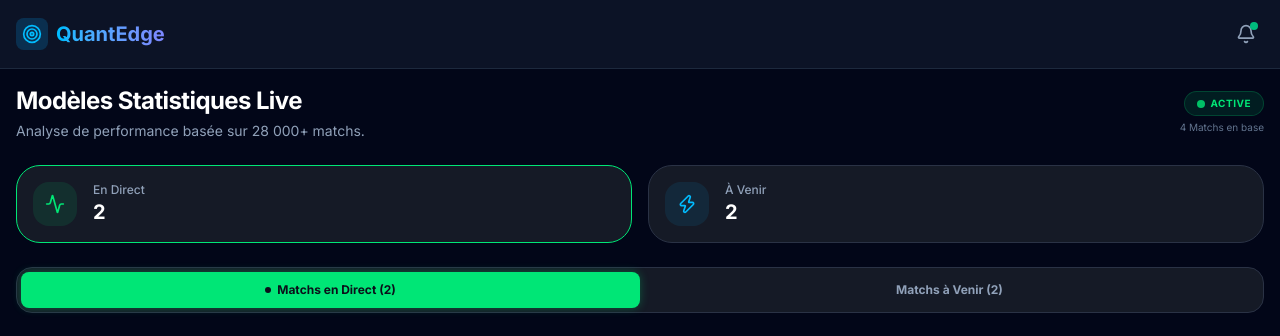
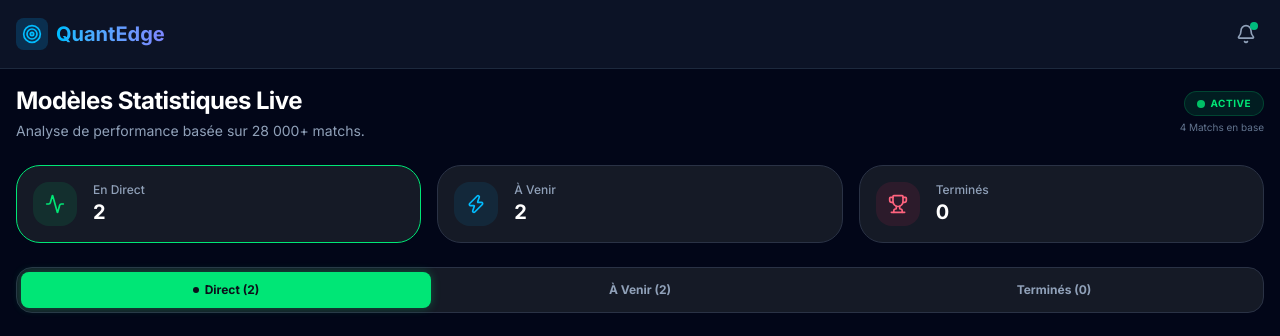
Before and after one commit to monsieurmeteo/apk-tennis, a Next.js app in the folder tennis-app/: page / in a window 1280 px wide. Shown: the top 336 px of the page. Built offline with nearby package versions, Linux system fonts and the light colour scheme; no server answers; the database is empty.

Commit message:
feat(frontend): add dedicated Terminés tab and grid stats card to display completed matches in their own clean category

```diff
--- a/tennis-app/src/app/page.tsx
+++ b/tennis-app/src/app/page.tsx
@@ -1,7 +1,7 @@
 'use client';
 
 import React, { useEffect, useState } from 'react';
-import { Target, Activity, Zap, Play, Search, Filter, Star } from 'lucide-react';
+import { Target, Activity, Zap, Play, Search, Filter, Star, Trophy } from 'lucide-react';
 import { MatchCard } from '../components/dashboard/MatchCard';
 
 interface MatchData {
@@ -19,7 +19,7 @@ export default function Dashboard() {
   const [matches, setMatches] = useState<MatchData[]>([]);
   const [isConnected, setIsConnected] = useState(false);
   const [lastUpdate, setLastUpdate] = useState<Date | null>(null);
-  const [activeTab, setActiveTab] = useState<'live' | 'upcoming'>('live');
+  const [activeTab, setActiveTab] = useState<'live' | 'upcoming' | 'completed'>('live');
   const [searchQuery, setSearchQuery] = useState('');
   const [selectedTournament, setSelectedTournament] = useState('');
   const [favorites, setFavorites] = useState<string[]>([]);
@@ -78,16 +78,30 @@ export default function Dashboard() {
     new Set(matches.map(m => m.tournament))
   ).sort();
 
-  // Filter live and upcoming matches based on search query and tournament selection
+  // Détection si un match est terminé
+  const isMatchCompleted = (m: MatchData) => {
+    return !m.is_live && (
+      m.score_str === 'Terminé' ||
+      (m.score_str.includes('-') && !m.score_str.includes(':'))
+    );
+  };
+
+  // Filter live, upcoming, and completed matches
   const liveMatches = matches.filter(m => m.is_live);
-  const upcomingMatches = matches.filter(m => !m.is_live);
+  const upcomingMatches = matches.filter(m => !m.is_live && !isMatchCompleted(m));
+  const completedMatches = matches.filter(m => !m.is_live && isMatchCompleted(m));
 
   const liveCount = liveMatches.length;
   const upcomingCount = upcomingMatches.length;
+  const completedCount = completedMatches.length;
 
   const filteredMatches = matches.filter(m => {
-    // 1. Filter by active tab (live vs upcoming)
-    const tabMatch = activeTab === 'live' ? m.is_live : !m.is_live;
+    // 1. Filter by active tab (live vs upcoming vs completed)
+    const tabMatch = activeTab === 'live'
+      ? m.is_live
+      : activeTab === 'upcoming'
+        ? (!m.is_live && !isMatchCompleted(m))
+        : (!m.is_live && isMatchCompleted(m));
     if (!tabMatch) return false;
 
     // 2. Filter by Show only favorites toggle
@@ -139,7 +153,7 @@ export default function Dashboard() {
       </div>
 
       {/* Global Stats Grid */}
-      <div className="grid grid-cols-2 gap-4">
+      <div className="grid grid-cols-3 gap-4">
         <div
           onClick={() => {
             setActiveTab('live');
@@ -172,10 +186,26 @@ export default function Dashboard() {
             <p className="text-xl font-bold text-white">{upcomingCount}</p>
           </div>
         </div>
+        <div
+          onClick={() => {
+            setActiveTab('completed');
+            setSearchQuery('');
+            setSelectedTournament('');
+          }}
+          className={`bg-[#151A26] border p-4 rounded-2xl flex items-center gap-4 cursor-pointer transition-all ${activeTab === 'completed' ? 'border-rose-500 bg-rose-500/5' : 'border-[#2A3245]'}`}
+        >
+          <div className="p-3 bg-rose-500/10 rounded-xl">
+            <Trophy className="text-rose-400" size={20} />
+          </div>
+          <div>
+            <p className="text-slate-400 text-xs font-medium">Terminés</p>
+            <p className="text-xl font-bold text-white">{completedCount}</p>
+          </div>
+        </div>
       </div>
 
       {/* Segmented Tab Control */}
-      <div className="flex bg-[#151A26] border border-[#2A3245] p-1 rounded-xl">
+      <div className="flex bg-[#151A26] border border-[#2A3245] p-1 rounded-xl gap-1">
         <button
           onClick={() => {
             setActiveTab('live');
@@ -185,7 +215,7 @@ export default function Dashboard() {
           className={`flex-1 py-2.5 rounded-lg text-xs font-bold transition-all flex items-center justify-center gap-1.5 ${activeTab === 'live' ? 'bg-[#00E676] text-[#0B101A] shadow-[0_0_10px_rgba(0,230,118,0.3)]' : 'text-slate-400 hover:text-slate-200'}`}
         >
           <span className={`w-1.5 h-1.5 rounded-full ${activeTab === 'live' ? 'bg-[#0B101A]' : 'bg-[#00E676] animate-pulse'}`}></span>
-          Matchs en Direct ({liveCount})
+          Direct ({liveCount})
         </button>
         <button
           onClick={() => {
@@ -195,7 +225,17 @@ export default function Dashboard() {
           }}
           className={`flex-1 py-2.5 rounded-lg text-xs font-bold transition-all ${activeTab === 'upcoming' ? 'bg-sky-500 text-slate-950 shadow-[0_0_10px_rgba(14,165,233,0.3)]' : 'text-slate-400 hover:text-slate-200'}`}
         >
-          Matchs à Venir ({upcomingCount})
+          À Venir ({upcomingCount})
+        </button>
+        <button
+          onClick={() => {
+            setActiveTab('completed');
+            setSearchQuery('');
+            setSelectedTournament('');
+          }}
+          className={`flex-1 py-2.5 rounded-lg text-xs font-bold transition-all ${activeTab === 'completed' ? 'bg-rose-500 text-[#0B101A] shadow-[0_0_10px_rgba(244,63,94,0.3)]' : 'text-slate-400 hover:text-slate-200'}`}
+        >
+          Terminés ({completedCount})
         </button>
       </div>
 
@@ -273,11 +313,17 @@ export default function Dashboard() {
                 <p className="text-sm font-semibold text-white">Aucun match en direct correspondant</p>
                 <p className="text-xs text-slate-400 max-w-xs">Modifiez votre recherche ou sélectionnez "Tous les tournois" pour voir s'il y a d'autres matchs en cours.</p>
               </>
-            ) : (
+            ) : activeTab === 'upcoming' ? (
               <>
                 <Zap className="text-sky-400" size={24} />
                 <p className="text-sm font-semibold text-white">Aucun match prévu correspondant</p>
                 <p className="text-xs text-slate-400 max-w-xs">Aucun match ne correspond aux filtres appliqués dans l'onglet "À Venir".</p>
+              </>
+            ) : (
+              <>
+                <Trophy className="text-rose-400" size={24} />
+                <p className="text-sm font-semibold text-white">Aucun match terminé correspondant</p>
+                <p className="text-xs text-slate-400 max-w-xs">Aucun match ne correspond aux filtres appliqués dans l'onglet "Terminés".</p>
               </>
             )}
           </div>
```
